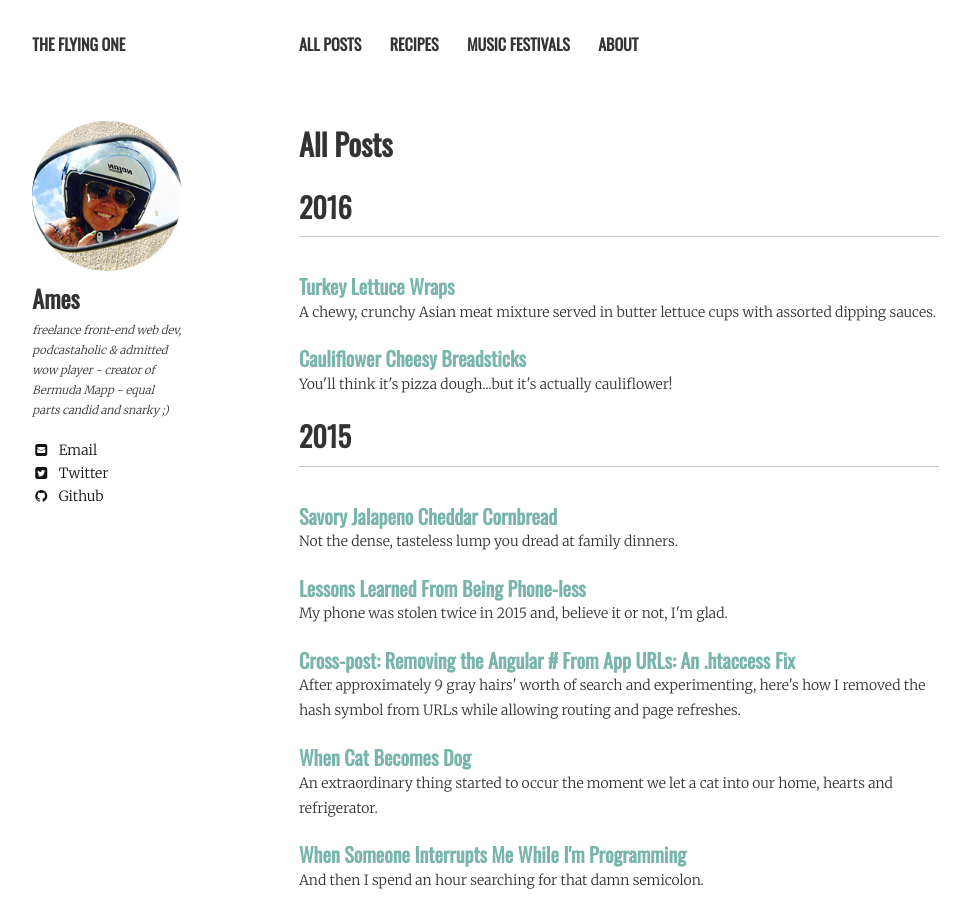
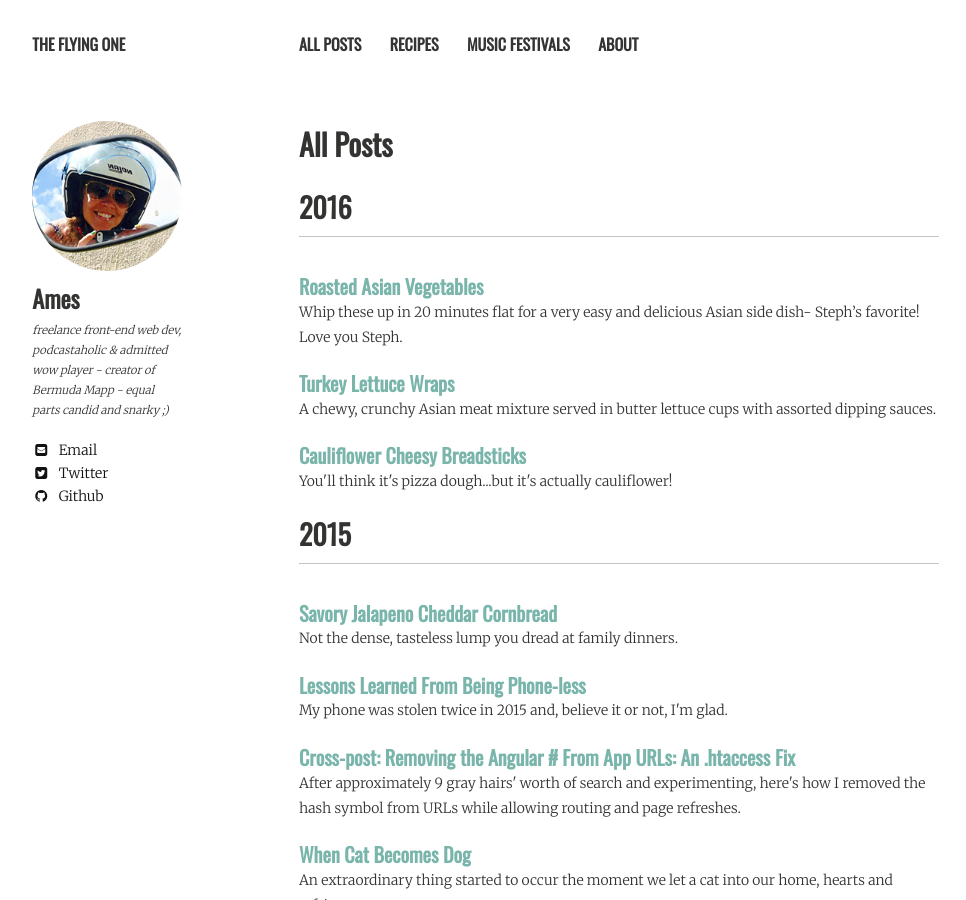
Before and after one commit to amypeniston/blog, a Jekyll site: the page built from posts/index.md, in a window 1280 px wide and 900 px high. Shown: the whole window, without its empty margins (21-987 px from the left). Built offline with Jekyll 4.4.1, drawn with Linux system fonts in a browser that asks for light colours; nearby versions of some CDN libraries; part of the change alters nothing that is shown.

Commit message:
adding roasted asian vegetables recipe

```diff
--- /dev/null
+++ b/_posts/2016-03-08-roasted-asian-vegetables.markdown
@@ -0,0 +1,36 @@
+---
+layout: post
+title: "Roasted Asian Vegetables"
+modified:
+categories: Sweet, crunchy and sprinkled with sesame seeds. These are Stephanie's favorite.
+excerpt:
+tags: [asian, vegetables, broccoli, carrots]
+image:
+  feature:
+date: 2016-03-08T21:42:47-05:00
+---
+
+*Whip these up in 20 minutes flat for a very easy and delicious Asian side dish- Steph's favorite! Love you Steph.*
+
+> 5 tablespoons soy sauce
+> 1 heaping tablespoon of brown sugar
+> 3 teaspoons sesame oil
+> 2 teaspoons rice vinegar
+> 2 teaspoons sriracha
+> 1 teaspoon garlic powder
+> 1 teaspoon ginger (ground or fresh)
+> 1 teaspoon red pepper flakes
+> 5 cloves of garlic, minced or pressed
+> carrots, chopped into rounds or long logs
+> broccoli, chopped into florets
+> 2 teaspoons sesame seeds
+> handful of scallions, chopped into rounds
+
+*A note about quantities of vegetables: adjust the amount of carrots and broccoli as you desire. More veggies = a drier final product. The total should be around 3-5 cups of carrots and broccoli combined.*
+
+* Preheat oven to 425°F. Line a baking pan with foil and spray with pam.
+* Whisk together soy sauce, brown sugar, sesame oil, rice vinegar, sriracha, garlic powder, ginger, red pepper flakes and fresh garlic.
+* Option 1: If you're using bigger pieces of carrots and would like them softer rather than crunchier, throw them on the pan, drizzle with olive oil and bake for 8-10 minutes by themselves. Meanwhile combine the sauce and the broccoli and let sit while the carrots cook. After the 8-10 minutes, add the broccoli mixture to the pan, stir to distribute the sauce and bake.
+* Option 2: If you want your carrots to be crunchy, combine them and the broccoli, pour the sauce over the veggies and stir to combine. Turn out everything (carrots, broccoli and sauce) onto the pan and bake.
+* Watch vegetables carefully and remove from oven when desired doneness is reached, around 20-25 minutes.
+* Remove from oven and stir in sesame seeds and scallions. Serve immediately. This dish goes really well with [Turkey Lettuce Wraps](/turkey-lettuce-wraps/).
--- a/recipes/index.md
+++ b/recipes/index.md
@@ -92,6 +92,7 @@ image:
 * [Carrot Souffle Bake](/carrot-souffle-bake/)
 * [Cauliflower Cheesy Breadsticks](/cauliflower-cheesy-breadsticks/)
 * [Turkey Lettuce Wraps](/turkey-lettuce-wraps/)
+* [Roasted Asian Vegetables](/roasted-asian-vegetables/)
 
 #### Fundamentals
 * [Graham Cracker Crust](/graham-cracker-crust/)
```
